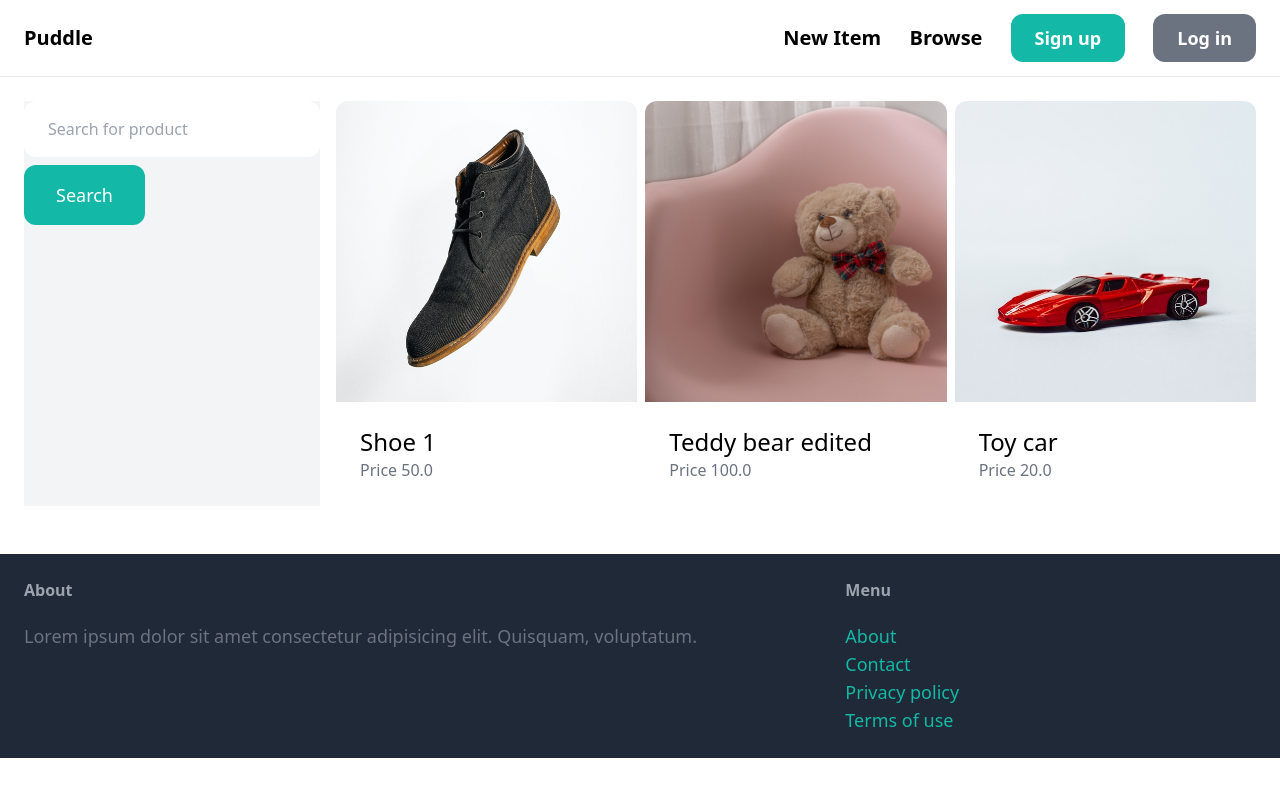
After one commit to agyeievans/django-marketplace, a Django app: page /item/ in a window 1280 px wide. The commit adds this page. Run offline with Django 4.2, Linux system fonts and the light colour scheme; data comes from the database, SQL or seed files in the repository; some libraries are stand-ins or nearby versions.

Commit message:
search for product using name and description

```diff
--- a/core/templates/core/base.html
+++ b/core/templates/core/base.html
@@ -14,7 +14,7 @@
 
         <div class="space-x-6">
             <a href="{% url 'item:new' %}" class="text-xl font-semibold hover:text-gray-500">New Item</a>
-            <a href="#" class="text-xl font-semibold hover:text-gray-500">Browse</a>
+            <a href="{% url 'item:items' %}" class="text-xl font-semibold hover:text-gray-500">Browse</a>
 
             {% if user.is_authenticated %}
                 <a href="#" class="px-6 py-3 text-lg font-semibold bg-teal-500 text-white rounded-xl hover:bg-teal-700">Inbox</a>
--- /dev/null
+++ b/item/templates/item/items.html
@@ -0,0 +1,33 @@
+{% extends 'core/base.html' %}
+
+{% block tiltle %}Browse Items{% endblock %}
+
+{% block content %}
+    <div class="pb-6 grid grid-cols-4 gap-4">
+        <div class="col-span-1 bg-gray-100">
+            <form action="{% url 'item:items' %}" method="get">
+                <input type="text" name="query" value="{{ query }}" class="w-full py-4 px-6 rounded-xl" placeholder="Search for product">
+
+                <button class="mt-2 px-8 py-4 text-lg bg-teal-500 text-white rounded-xl">Search</button>
+            </form>
+        </div>
+        <div class="col-span-3">
+            <div class="grid grid-cols-3 gap-2">
+                {% for item in items %}
+                    <div>
+                        <a href="{% url 'item:detail' item.id %}">
+                            <div>
+                                <img src="{{ item.image.url }}" alt="{{ item.name }}" class="rounded-t-xl">
+                            </div>
+
+                            <div class="p-6 bg-white rounded-b-xl">
+                                <h2 class="text-2xl">{{ item.name }}</h2>
+                                <p class="text-gray-500">Price {{ item.price }}</p>
+                            </div>
+                        </a>
+                    </div>
+                {% endfor %}
+            </div>
+        </div>
+    </div>
+{% endblock %}
--- a/item/urls.py
+++ b/item/urls.py
@@ -4,6 +4,7 @@ from . import views
 app_name = 'item'
 
 urlpatterns = [
+    path('', views.items, name='items'),
     path('new/', views.new, name='new'),
     path('<int:pk>/', views.detail, name='detail'),
     path('<int:pk>/delete', views.delete, name='delete'),
--- a/item/views.py
+++ b/item/views.py
@@ -3,8 +3,21 @@ from django.shortcuts import get_object_or_404
 from item.models import Item
 from django.contrib.auth.decorators import login_required
 from .forms import NewItemForm, EditItemForm
+# to search items in description
+from django.db.models import Q
 
-# Create your views here.
+# search items
+def items(request):
+    # get search query
+    query = request.GET.get('query', '')
+    # check if item is sold
+    items = Item.objects.filter(is_sold=False)
+
+    #  filter items by name and description
+    if query:
+        items = items.filter(Q(name__icontains=query) | Q(description__icontains=query))
+    return render(request, 'item/items.html', {'items': items, 'query': query, })
+
 def detail(request, pk):
     item = get_object_or_404(Item, pk=pk)
     # related items
```
